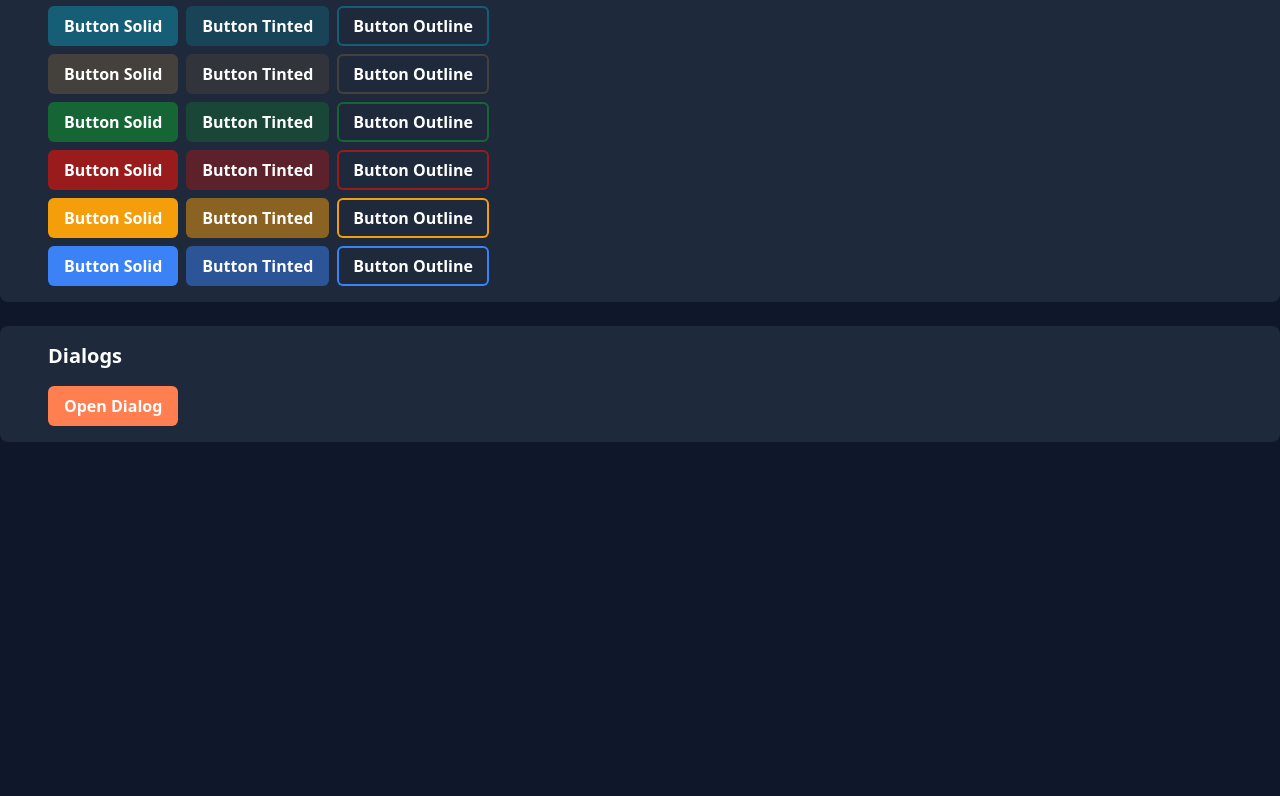
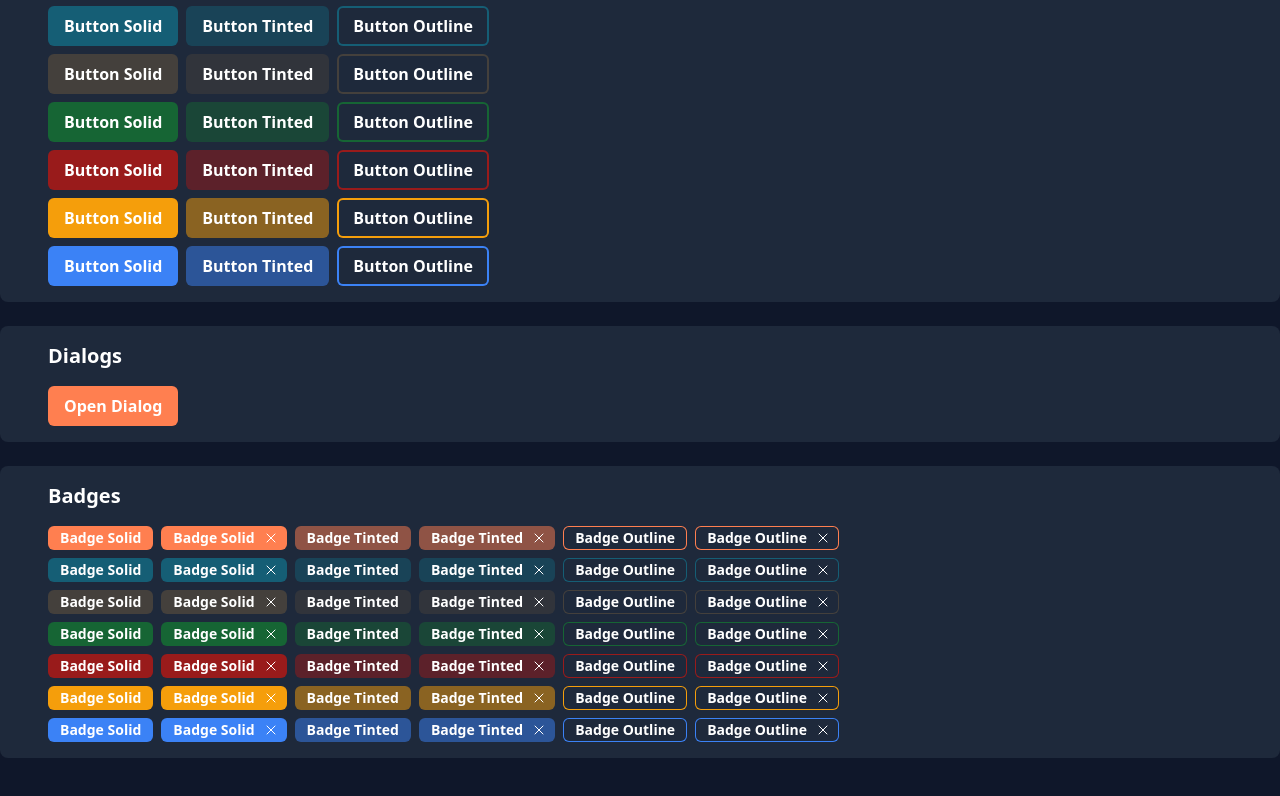
Before and after one commit to awusuwah/marko-boilerplate, a Vue app: page /components in a window 1280 px wide. Shown: the part 1940-2736 px from the top of the page. Before the commit the page ends 2422 px from the top, so only its background shows below. Built offline with nearby package versions, Linux system fonts and the light colour scheme.

Commit message:
Added a Badge component with the same color and style variants as the button. Can be dismissable, triggers on the entire badge instead of just the X button, some work still needed.

```diff
--- /dev/null
+++ b/src/components/badge/Badge.vue
@@ -0,0 +1,96 @@
+<template>
+  <component :is="is" :class="badgeClasses">
+    <slot>
+      {{ label }}
+    </slot>
+
+    <button v-if="dismissable" class="flex items-center justify-center" @click.stop="emit('dismiss')">
+      <XMarkIcon class="w-4 h-4" aria-hidden="true" />
+    </button>
+  </component>
+</template>
+
+<script setup lang="ts">
+import { computed, defineEmits, PropType } from "vue";
+import { XMarkIcon } from "@heroicons/vue/24/outline";
+
+const emit = defineEmits(["dismiss"]);
+
+const props = defineProps({
+  // The HTML element which should be rendered as the badge.
+  is: {
+    type: String,
+    default: "span",
+  },
+
+  // The label of the badge.
+  label: {
+    type: String,
+    default: null,
+  },
+
+  // The color variant the badge will take on.
+  variant: {
+    type: String as PropType<"primary" | "secondary" | "neutral" | "success" | "danger" | "warning" | "info">,
+    default: "neutral",
+  },
+
+  // The style variant the badge will take on.
+  styleVariant: {
+    type: String as PropType<"solid" | "outline" | "tinted">,
+    default: "solid",
+  },
+
+  // Enable the badge to be dismissable.
+  dismissable: {
+    type: Boolean,
+    default: false,
+  },
+});
+
+/**
+ * Classes which are applied to the badge.
+ */
+const badgeClasses = computed(() => ({
+  "flex items-center gap-x-2 rounded-md text-sm font-semibold": true,
+
+  // Dismissable
+  "pl-3 pr-2 py-0.5": props.dismissable,
+  "px-3 py-0.5": !props.dismissable,
+
+  // Primary Variant
+  "bg-pri text-pri-contrast": props.variant === "primary" && props.styleVariant === "solid",
+  "bg-pri/50 text-pri-contrast": props.variant === "primary" && props.styleVariant === "tinted",
+  "bg-transparent text-pri-contrast ring-1 ring-inset ring-pri": props.variant === "primary" && props.styleVariant === "outline",
+
+  // Secondary Variant
+  "bg-sec text-sec-contrast": props.variant === "secondary" && props.styleVariant === "solid",
+  "bg-sec/50 text-sec-contrast": props.variant === "secondary" && props.styleVariant === "tinted",
+  "bg-transparent text-sec-contrast ring-1 ring-inset ring-sec": props.variant === "secondary" && props.styleVariant === "outline",
+
+  // Neutral Variant
+  "bg-neu text-neu-contrast": props.variant === "neutral" && props.styleVariant === "solid",
+  "bg-neu/50 text-neu-contrast": props.variant === "neutral" && props.styleVariant === "tinted",
+  "bg-transparent text-neu-contrast ring-1 ring-inset ring-neu": props.variant === "neutral" && props.styleVariant === "outline",
+
+  // Success Variant
+  "bg-suc text-suc-contrast": props.variant === "success" && props.styleVariant === "solid",
+  "bg-suc/50 text-suc-contrast": props.variant === "success" && props.styleVariant === "tinted",
+  "bg-transparent text-suc-contrast ring-1 ring-inset ring-suc": props.variant === "success" && props.styleVariant === "outline",
+
+  // Danger Variant
+  "bg-dng text-dng-contrast": props.variant === "danger" && props.styleVariant === "solid",
+  "bg-dng/50 text-dng-contrast": props.variant === "danger" && props.styleVariant === "tinted",
+  "bg-transparent text-dng-contrast ring-1 ring-inset ring-dng": props.variant === "danger" && props.styleVariant === "outline",
+
+  // Warning Variant
+  "bg-wrn text-wrn-contrast": props.variant === "warning" && props.styleVariant === "solid",
+  "bg-wrn/50 text-wrn-contrast": props.variant === "warning" && props.styleVariant === "tinted",
+  "bg-transparent text-wrn-contrast ring-1 ring-inset ring-wrn": props.variant === "warning" && props.styleVariant === "outline",
+
+  // Info Variant
+  "bg-inf text-inf-contrast": props.variant === "info" && props.styleVariant === "solid",
+  "bg-inf/50 text-inf-contrast": props.variant === "info" && props.styleVariant === "tinted",
+  "bg-transparent text-inf-contrast ring-1 ring-inset ring-inf": props.variant === "info" && props.styleVariant === "outline",
+}));
+</script>
--- a/src/pages/Components.vue
+++ b/src/pages/Components.vue
@@ -1,5 +1,6 @@
 <template>
   <div class="container mx-auto py-10 flex flex-col gap-y-6">
+    <!-- Text Input -->
     <section class="bg-slate-800 rounded-lg py-4 px-12 flex flex-col gap-4">
       <h2 class="text-xl font-semibold text-white">Text Input</h2>
 
@@ -33,6 +34,7 @@
       </Text>
     </section>
 
+    <!-- Number Input -->
     <section class="bg-slate-800 rounded-lg py-4 px-12 flex flex-col gap-4">
       <h2 class="text-xl font-semibold text-white">Number</h2>
 
@@ -43,6 +45,7 @@
       <Number v-model="number" id="number5" label="Favorite Number" placeholder="24" help-text="We don't share sensible data ;)" />
     </section>
 
+    <!-- Checkboxes -->
     <section class="bg-slate-800 rounded-lg py-4 px-12 flex flex-col gap-4">
       <h2 class="text-xl font-semibold text-white">Checkboxes</h2>
 
@@ -53,6 +56,7 @@
       <Checkbox v-model="checkbox" id="checkbox5" label="Newsletter?" help-text="We promise this is not spam!" />
     </section>
 
+    <!-- Dropdowns -->
     <section class="bg-slate-800 rounded-lg py-4 px-12 flex flex-col gap-4">
       <h2 class="text-xl font-semibold text-white">Dropdowns</h2>
 
@@ -70,6 +74,7 @@
       />
     </section>
 
+    <!-- Buttons -->
     <section class="bg-slate-800 rounded-lg py-4 px-12 flex flex-col gap-4">
       <h2 class="text-xl font-semibold text-white">Buttons</h2>
 
@@ -118,6 +123,7 @@
       </div>
     </section>
 
+    <!-- Dialogs -->
     <section class="bg-slate-800 rounded-lg py-4 px-12 flex flex-col gap-4">
       <h2 class="text-xl font-semibold text-white">Dialogs</h2>
 
@@ -125,6 +131,76 @@
         <Dialog title="Create Supplier">
           <Dropdown v-model="dropdown" id="dropdown6" label="Country" placeholder="Austria" :options="COUNTRIES" />
         </Dialog>
+      </div>
+    </section>
+
+    <!-- Badges -->
+    <section class="bg-slate-800 rounded-lg py-4 px-12 flex flex-col gap-4">
+      <h2 class="text-xl font-semibold text-white">Badges</h2>
+
+      <div class="flex flex-col gap-2">
+        <div class="flex gap-2">
+          <Badge label="Badge Solid" variant="primary" />
+          <Badge label="Badge Solid" variant="primary" @click="handleBadgeDismissed" dismissable />
+          <Badge label="Badge Tinted" variant="primary" style-variant="tinted" />
+          <Badge label="Badge Tinted" variant="primary" @click="handleBadgeDismissed" style-variant="tinted" dismissable />
+          <Badge label="Badge Outline" variant="primary" style-variant="outline" />
+          <Badge label="Badge Outline" variant="primary" @click="handleBadgeDismissed" style-variant="outline" dismissable />
+        </div>
+
+        <div class="flex gap-2">
+          <Badge label="Badge Solid" variant="secondary" />
+          <Badge label="Badge Solid" variant="secondary" @click="handleBadgeDismissed" dismissable />
+          <Badge label="Badge Tinted" variant="secondary" style-variant="tinted" />
+          <Badge label="Badge Tinted" variant="secondary" @click="handleBadgeDismissed" style-variant="tinted" dismissable />
+          <Badge label="Badge Outline" variant="secondary" style-variant="outline" />
+          <Badge label="Badge Outline" variant="secondary" @click="handleBadgeDismissed" style-variant="outline" dismissable />
+        </div>
+
+        <div class="flex gap-2">
+          <Badge label="Badge Solid" variant="neutral" />
+          <Badge label="Badge Solid" variant="neutral" @click="handleBadgeDismissed" dismissable />
+          <Badge label="Badge Tinted" variant="neutral" style-variant="tinted" />
+          <Badge label="Badge Tinted" variant="neutral" @click="handleBadgeDismissed" style-variant="tinted" dismissable />
+          <Badge label="Badge Outline" variant="neutral" style-variant="outline" />
+          <Badge label="Badge Outline" variant="neutral" @click="handleBadgeDismissed" style-variant="outline" dismissable />
+        </div>
+
+        <div class="flex gap-2">
+          <Badge label="Badge Solid" variant="success" />
+          <Badge label="Badge Solid" variant="success" @click="handleBadgeDismissed" dismissable />
+          <Badge label="Badge Tinted" variant="success" style-variant="tinted" />
+          <Badge label="Badge Tinted" variant="success" @click="handleBadgeDismissed" style-variant="tinted" dismissable />
+          <Badge label="Badge Outline" variant="success" style-variant="outline" />
+          <Badge label="Badge Outline" variant="success" @click="handleBadgeDismissed" style-variant="outline" dismissable />
+        </div>
+
+        <div class="flex gap-2">
+          <Badge label="Badge Solid" variant="danger" />
+          <Badge label="Badge Solid" variant="danger" @click="handleBadgeDismissed" dismissable />
+          <Badge label="Badge Tinted" variant="danger" style-variant="tinted" />
+          <Badge label="Badge Tinted" variant="danger" @click="handleBadgeDismissed" style-variant="tinted" dismissable />
+          <Badge label="Badge Outline" variant="danger" style-variant="outline" />
+          <Badge label="Badge Outline" variant="danger" @click="handleBadgeDismissed" style-variant="outline" dismissable />
+        </div>
+
+        <div class="flex gap-2">
+          <Badge label="Badge Solid" variant="warning" />
+          <Badge label="Badge Solid" variant="warning" @click="handleBadgeDismissed" dismissable />
+          <Badge label="Badge Tinted" variant="warning" style-variant="tinted" />
+          <Badge label="Badge Tinted" variant="warning" @click="handleBadgeDismissed" style-variant="tinted" dismissable />
+          <Badge label="Badge Outline" variant="warning" style-variant="outline" />
+          <Badge label="Badge Outline" variant="warning" @click="handleBadgeDismissed" style-variant="outline" dismissable />
+        </div>
+
+        <div class="flex gap-2">
+          <Badge label="Badge Solid" variant="info" />
+          <Badge label="Badge Solid" variant="info" @click="handleBadgeDismissed" dismissable />
+          <Badge label="Badge Tinted" variant="info" style-variant="tinted" />
+          <Badge label="Badge Tinted" variant="info" @click="handleBadgeDismissed" style-variant="tinted" dismissable />
+          <Badge label="Badge Outline" variant="info" style-variant="outline" />
+          <Badge label="Badge Outline" variant="info" @click="handleBadgeDismissed" style-variant="outline" dismissable />
+        </div>
       </div>
     </section>
   </div>
@@ -135,6 +211,7 @@ import { ref } from "vue";
 
 import { UserIcon } from "@heroicons/vue/24/outline";
 
+import Badge from "../components/badge/Badge.vue";
 import Button from "../components/button/Button.vue";
 import Checkbox from "../components/checkbox/Checkbox.vue";
 import Dialog from "../components/dialog/Dialog.vue";
@@ -202,9 +279,18 @@ const dropdown = ref(null);
 /**
  * Handle when the button is clicked. This method logs a message to the console since this is just a demo.
  *
- * @param { PointerEvent } event - The event which triggered the method.
+ * @param { PointerEvent } event - The event which triggered the handler.
  */
-const handleButtonClicked = (event: MouseEvent) => {
+const handleButtonClicked = (event: PointerEvent) => {
   console.log("Button clicked!", event);
 };
+
+/**
+ * Handle when the badge is dismissed. This method logs a message to the console since this is just a demo.
+ *
+ * @param { PointerEvent } event - The event which triggered the handler.
+ */
+const handleBadgeDismissed = (event: PointerEvent) => {
+  console.log("Badge dismissed!", event);
+};
 </script>
```
